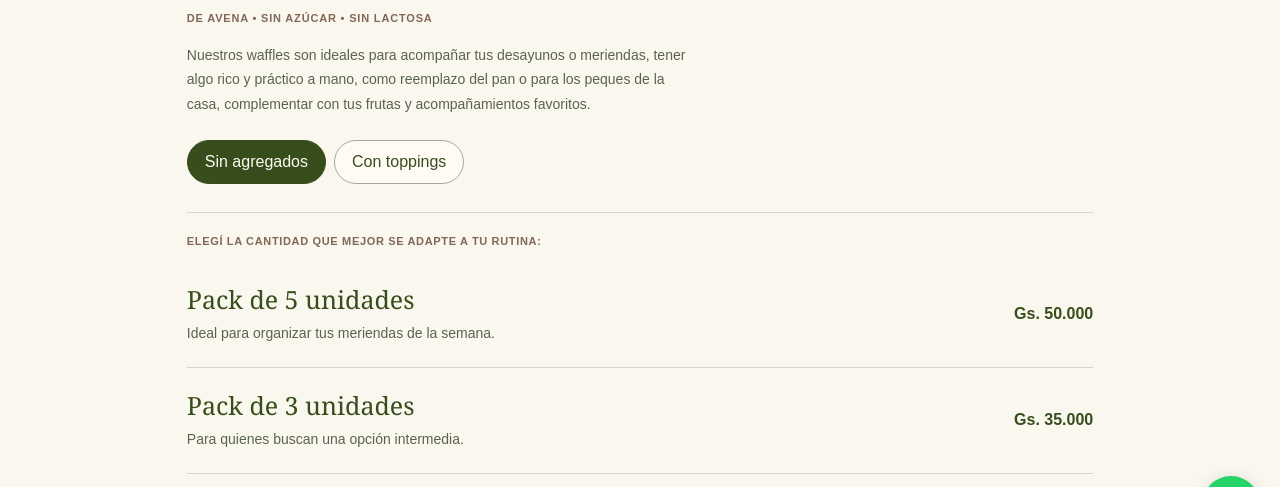
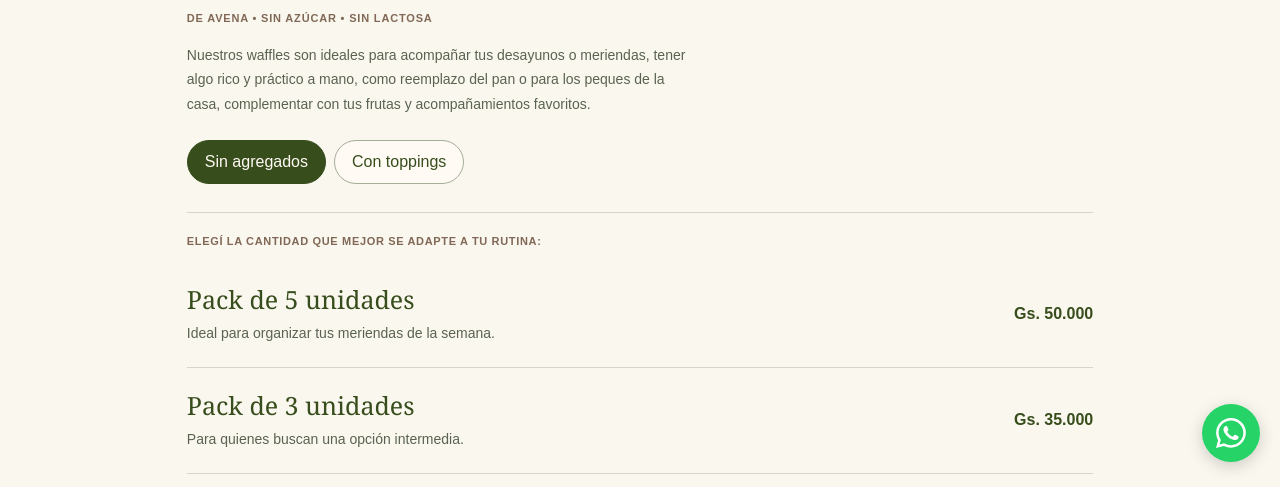
Before and after one commit to pasalinasg/MenuWaffles, a plain HTML site: page index.html in a window 1280 px wide. Shown: the part 250-737 px from the top of the page. Drawn offline with Linux system fonts and the light colour scheme.

Commit message:
correccion

```diff
--- a/index.html
+++ b/index.html
@@ -34,7 +34,7 @@
     }
     * { box-sizing: border-box; }
     html { scroll-behavior: smooth; }
-    body { margin: 0; padding-bottom: 88px; background: var(--paper); color: var(--ink); font: 16px/1.5 "DM Sans", Arial, sans-serif; -webkit-text-size-adjust: 100%; }
+    body { margin: 0; padding-bottom: 160px; background: var(--paper); color: var(--ink); font: 16px/1.5 "DM Sans", Arial, sans-serif; -webkit-text-size-adjust: 100%; }
     a { color: inherit; }
     header, main, footer { max-width: 1060px; margin: auto; padding: 0 6%; }
     .topbar { display: flex; flex-direction: column; align-items: center; gap: 10px; padding-top: 20px; padding-bottom: 20px; }
@@ -85,7 +85,7 @@
     .care p { margin: 0; }
     .empty { color: var(--muted); padding: 18px 0; }
     footer { padding-top: 16px; padding-bottom: 30px; border-top: 1px solid var(--line); color: var(--earth); font-size: 13px; }
-    .whatsapp-order { position: fixed; right: 20px; bottom: calc(16px + env(safe-area-inset-bottom, 0px)); z-index: 10; display: inline-flex; align-items: center; justify-content: center; width: 58px; height: 58px; border-radius: 50%; background: #25d366; color: #fff; box-shadow: 0 4px 16px rgba(0, 0, 0, .18); text-decoration: none; }
+    .whatsapp-order { position: fixed; right: 20px; bottom: calc(88px + env(safe-area-inset-bottom, 0px)); z-index: 10; display: inline-flex; align-items: center; justify-content: center; width: 58px; height: 58px; border-radius: 50%; background: #25d366; color: #fff; box-shadow: 0 4px 16px rgba(0, 0, 0, .18); text-decoration: none; }
     .whatsapp-order svg { flex-shrink: 0; }
     .whatsapp-order:hover { box-shadow: 0 6px 20px rgba(0, 0, 0, .26); }
     .whatsapp-order:focus-visible { outline: 3px solid var(--earth); outline-offset: 4px; }
```
